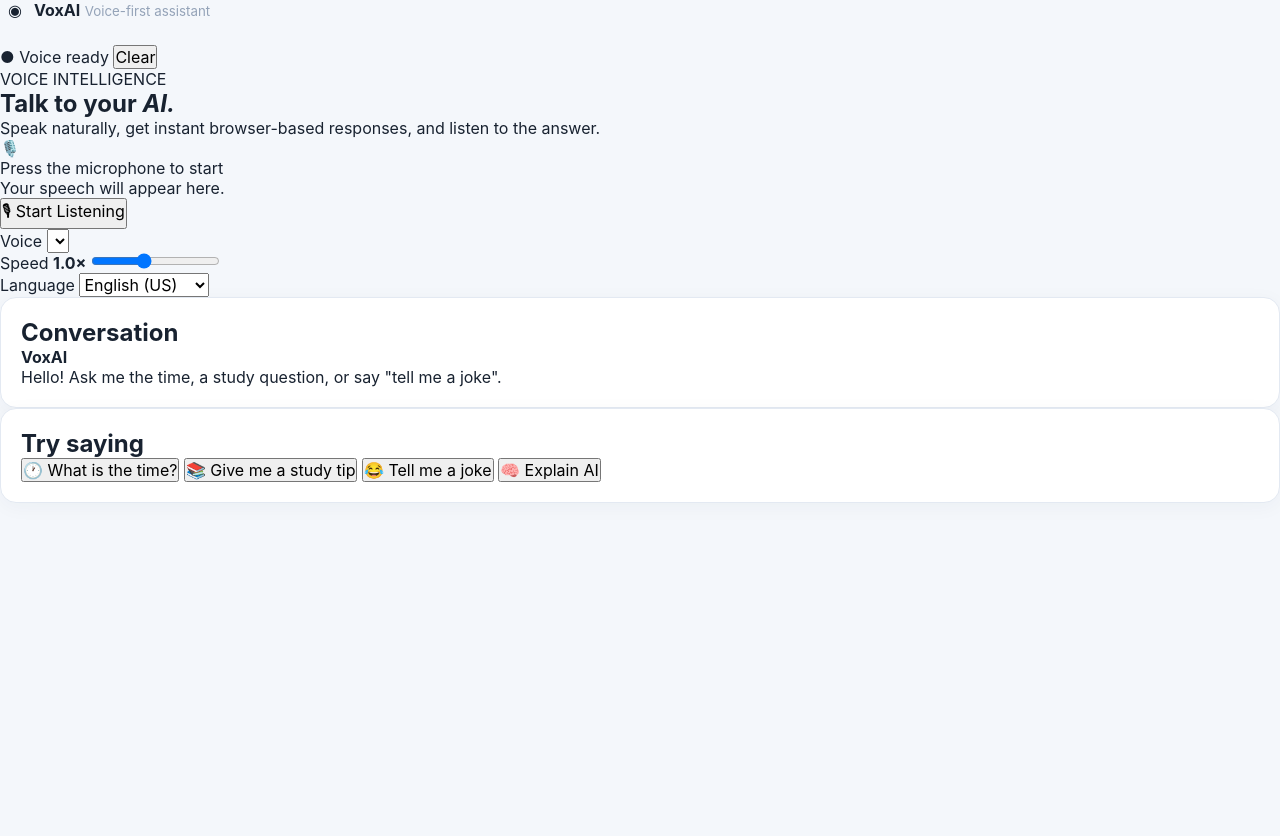
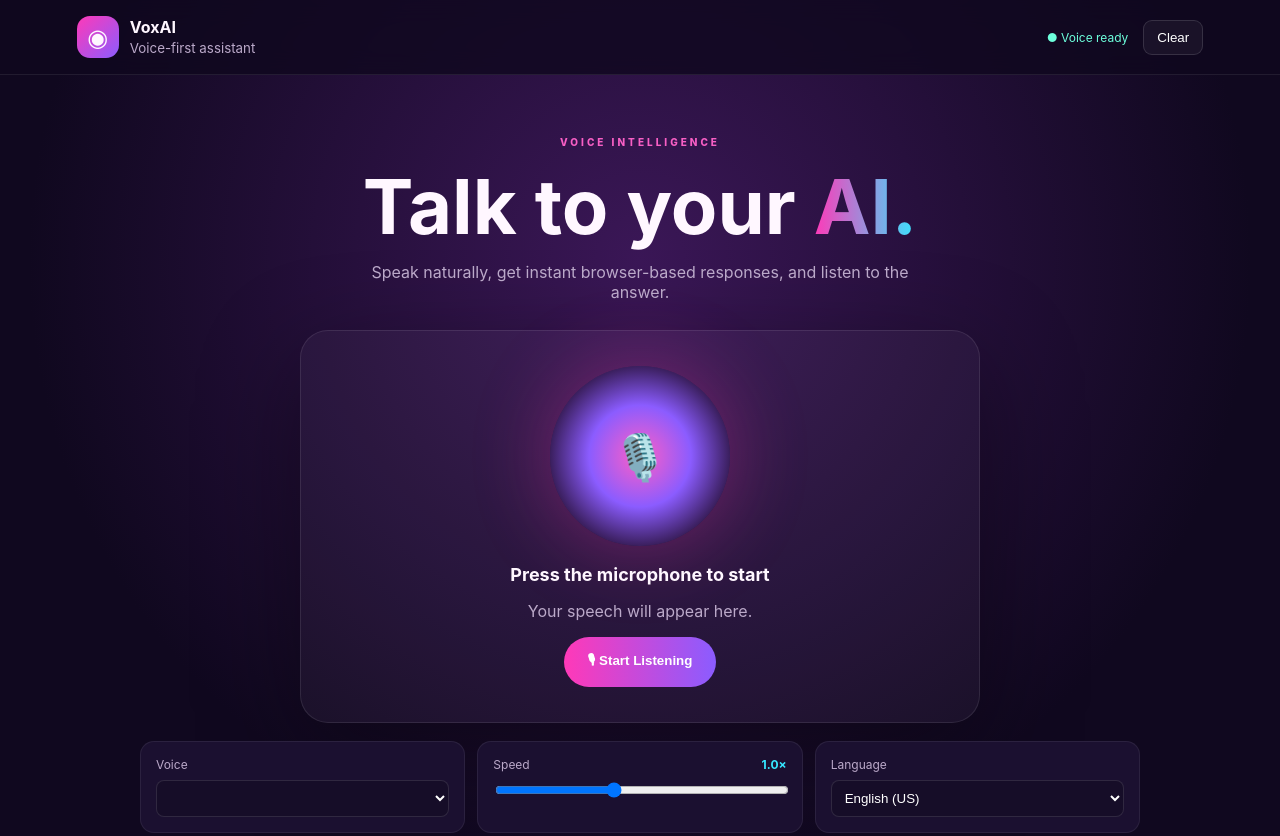
Before and after one commit to Mukesh-1449/TEMPLATES-SMART-UI-HUB, a plain HTML site: page ai/index (16).html in a window 1280 px wide. Shown: the top 836 px of the page. Before the commit the page ends 800 px from the top, so only its background shows below. Drawn offline with Linux system fonts and the light colour scheme.

Commit message:
Update stylesheet link to style (18).css

```diff
--- a/ai/index (16).html
+++ b/ai/index (16).html
@@ -12,7 +12,7 @@
 
 <title>Voice AI Assistant</title>
 
-<link rel="stylesheet" href="style.css">
+<link rel="stylesheet" href="style%20(18).css">
 
 </head>
 
```
